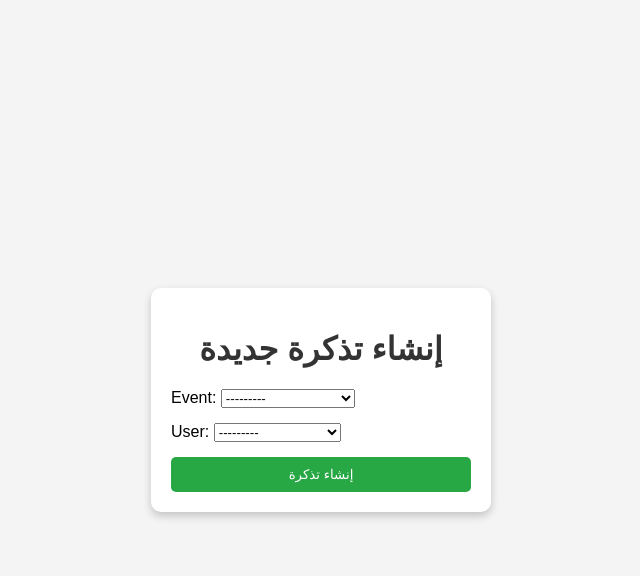
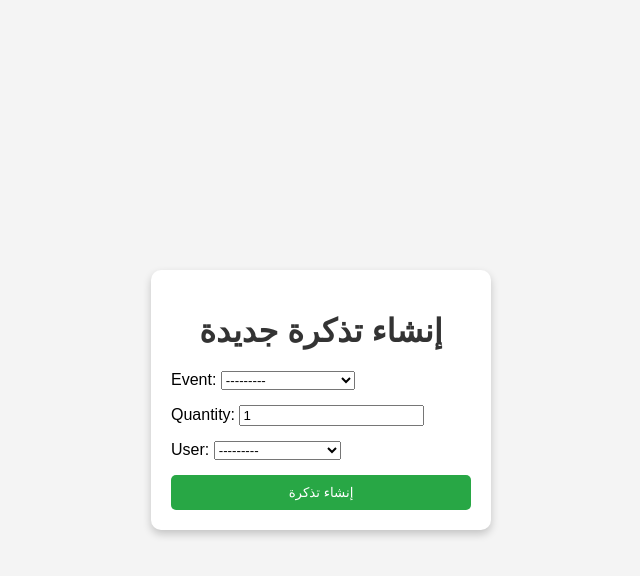
Before and after one commit to mohammed-mesbah/BTES-Fork, a Django app: page /create_ticket/ in a window 1280 px wide. Shown: the top 576 px of the page, without its empty margins (319-959 px from the left). Run offline with Django 5.2, Linux system fonts and the light colour scheme; data comes from the database, SQL or seed files in the repository; both versions use the stored data as it was after the commit.

Commit message:
last edits in fields classes & html & views

```diff
--- a/pages/forms.py
+++ b/pages/forms.py
@@ -25,7 +25,7 @@ class EventForm(forms.ModelForm):
 class TicketForm(forms.ModelForm):
     class Meta:
         model = Ticket
-        fields = ['event', 'user']
+        fields = ['event','quantity', 'user']
 
 # نموذج طلب استرداد
 class RefundRequestForm(forms.ModelForm):
--- a/pages/models.py
+++ b/pages/models.py
@@ -14,7 +14,7 @@ class Event(models.Model):
     time = models.TimeField()
     location = models.CharField(max_length=255)
     price = models.DecimalField(max_digits=10, decimal_places=2)
-    available_tickets = models.IntegerField()
+    available_tickets= models.IntegerField()
     created_by = models.ForeignKey(User, on_delete=models.CASCADE)
 
     def __str__(self):
@@ -24,19 +24,48 @@ class Event(models.Model):
 class Ticket(models.Model):
     event = models.ForeignKey(Event, on_delete=models.CASCADE)
     user = models.ForeignKey(User, on_delete=models.CASCADE)
+    quantity = models.PositiveIntegerField(default=1)
     purchase_date = models.DateTimeField(auto_now_add=True)
     is_refunded = models.BooleanField(default=False)
 
+
+    def purchase_ticket(self):
+        # التحقق من توفر العدد المطلوب من التذاكر في الحدث
+        if self.event.available_tickets >= self.quantity:
+            self.event.available_tickets -= self.quantity  # تقليل السعة المتاحة في الحدث
+            self.is_refunded = False
+            self.save()
+            self.event.save()
+        else:
+            raise ValueError("Not enough tickets available for this event.")
+
+    def print_ticket(self):
+        # طباعة تفاصيل التذكرة
+        return f"Ticket for {self.event.title} - Quantity: {self.quantity} - Purchased by {self.user.username} on {self.purchase_date}"
+
     def __str__(self):
-        return f'Ticket for {self.event.title} by {self.user.username}'
+        return f"Ticket for {self.event.title} - Quantity: {self.quantity} - Purchased by {self.user.username} on {self.purchase_date}"
 
 # نموذج طلب الاسترداد
 class RefundRequest(models.Model):
     ticket = models.ForeignKey(Ticket, on_delete=models.CASCADE)
     request_date = models.DateTimeField(auto_now_add=True)
-    status = models.CharField(max_length=50, choices=[('Pending', 'Pending'), ('Completed', 'Completed')])
+    status = models.CharField(max_length=20, choices=[('active', 'Active'), ('cancelled', 'Cancelled')])
     credit_amount = models.DecimalField(max_digits=10, decimal_places=2)
 
+    # def cancel_ticket(self):
+    #     # إلغاء التذكرة وزيادة السعة المتاحة في الحدث
+    #     if self.status == 'active':
+    #         self.status = 'cancelled'
+    #         self.event.capacity += self.quantity  # استعادة السعة المتاحة
+    #         self.save()
+    #         self.event.save()
+    #     else:
+    #         raise ValueError("Ticket is already cancelled.")
+            # self.is_refunded = False
+
+    def __str__(self):
+        return f"Ticket for {self.event.title} by {self.user.username} (Status: {self.status})"
     def __str__(self):
         return f'Refund request for {self.ticket}'
 
--- a/templates/pages/create_refund_request.html
+++ b/templates/pages/create_refund_request.html
@@ -5,6 +5,12 @@
     <meta charset="UTF-8">
     <title>إنشاء طلب استرداد</title>
     <link rel="stylesheet" href="{% static 'css/styles.css' %}">  <!-- استيراد ملف CSS -->
+
+    <style>
+        #id_ticket{
+            width: 200px;
+        }
+    </style>
 </head>
 <body>
     <div class="container">  <!-- إضافة div لتوسيع العناصر -->
```
Also changed, not shown: templates/pages/create_payment.html (+13 -5 lines), db.sqlite3, pages/migrations/0002_ticket_quantity_alter_refundrequest_status.py (added).
